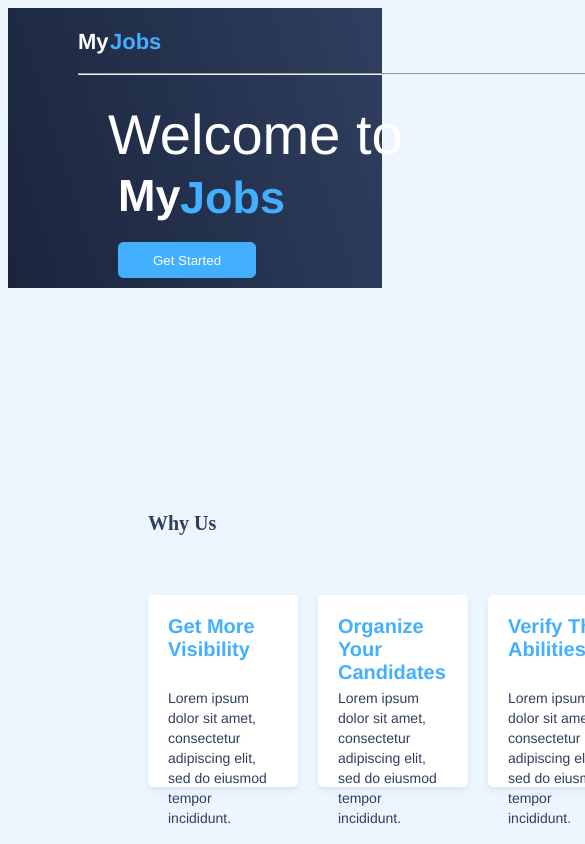
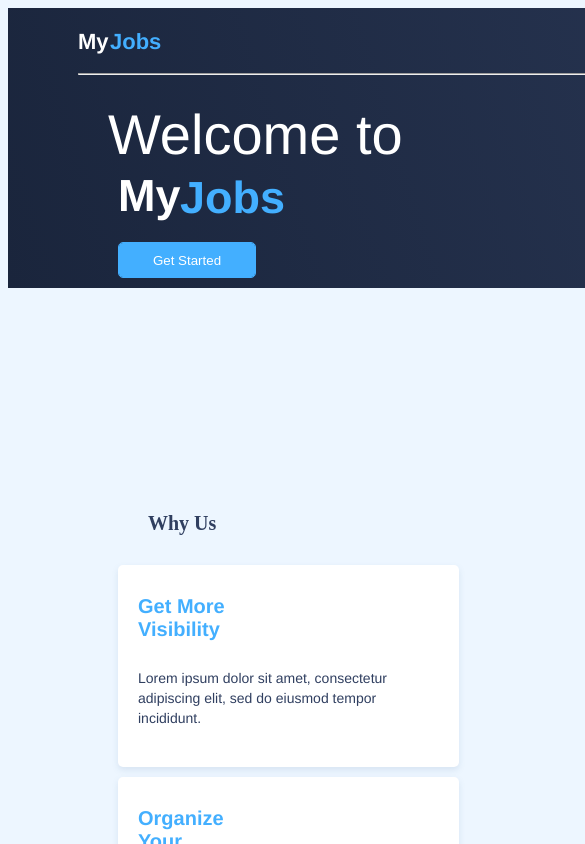
Before and after one commit to prachibhatia/MyJob, a React (Create React App) app: page / in a window 390 px wide. Shown: the top 844 px of the page, 585 px wide, since content can reach past the window. Built offline with nearby package versions, Linux system fonts and the light colour scheme.

Commit message:
second change

```diff
--- a/public/index.html
+++ b/public/index.html
@@ -5,8 +5,6 @@
     <link rel="icon" href="%PUBLIC_URL%/favicon.ico" />
     <meta name="viewport" content="width=device-width, initial-scale=1" />
     <meta name="theme-color" content="#000000" />
-    <meta name="viewport" content="width=device-width,initial-scale=1,maximum-scale=1,user-scalable=no">
-    <meta http-equiv="X-UA-Compatible" content="IE=edge,chrome=1">
     <link rel="stylesheet" href="https://cdnjs.cloudflare.com/ajax/libs/font-awesome/4.7.0/css/font-awesome.min.css">
     <meta name="HandheldFriendly" content="true">
     <meta
--- a/src/App.css
+++ b/src/App.css
@@ -68,6 +68,7 @@
 
   .myjobspace div{
     margin-bottom:50px;
+    padding-bottom:20px;
   }
 
   .myjobspace div h2{
@@ -204,7 +205,7 @@
   }
 
   .myjobspace div button{
-    margin-left: 120px;
+    margin-left: 80px;
     background: #43AFFF33 0% 0% no-repeat padding-box;
     border-radius: 5px;
     opacity: 1;
--- a/src/index.css
+++ b/src/index.css
@@ -71,10 +71,10 @@ body{
   }
 
   .header{
-    background: transparent linear-gradient(253deg, var(--unnamed-color-303f60) 0%, #1A253C 100%) 0% 0% no-repeat padding-box;
     background: transparent linear-gradient(253deg, #303F60 0%, #1A253C 100%) 0% 0% no-repeat padding-box;
     opacity: 1;
     height:280px;
+    width:1350px;
   }
 
   .jobheader{
@@ -428,6 +428,7 @@ body{
     margin-left:440px;
     min-height:650px;
     width:480px;
+    padding-bottom: 20px;
   }
   .btn-signup{
     background: #E8E8E833 0% 0% no-repeat padding-box;
@@ -723,3 +724,28 @@ body{
     margin-left:70px;
     padding-top:5px;
   }
+
+  @media (max-width: 768px) {
+    .parent{
+      display:block;
+      margin-top:30px;
+      margin-left:100px;
+    }
+    .child{
+      padding-top:10px;
+    }
+    .container{
+      margin-left:200px;
+    }
+    .myjobspace div span{
+      display: block;
+    }
+
+    .myjobspace div span button{
+      margin-left:30px;
+    }
+
+    .myjobspace{
+      display:block;
+    }
+  }
```
